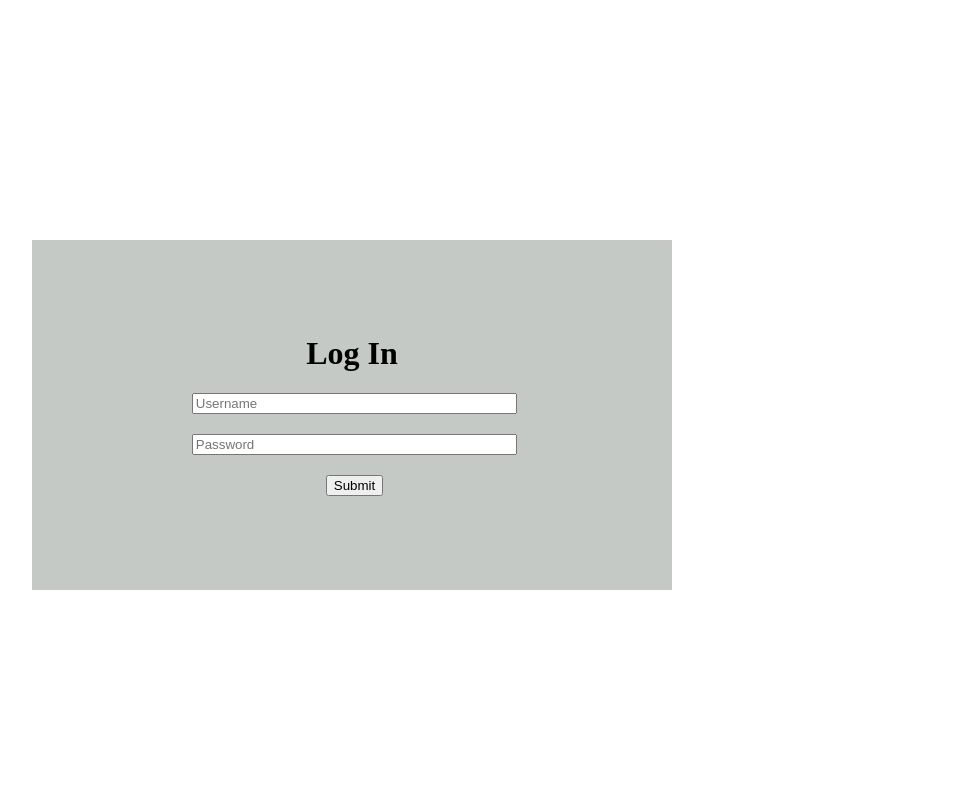
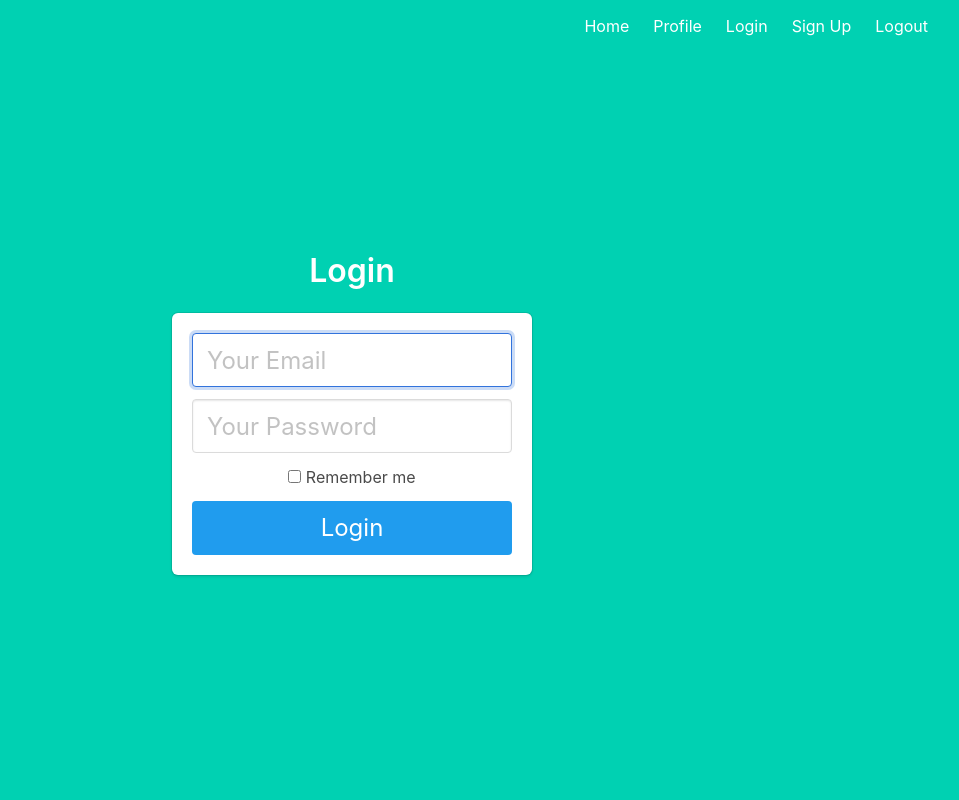
Before and after one commit to Ernest0G/Lab-8, a Flask app: template templates/login.html in a window 1280 px wide. Shown: the whole page, without its empty margins (288-1247 px from the left). Run offline with Flask 2, Linux system fonts and the light colour scheme; the template is opened without the code that fills it, so the values that code supplies are empty.

Commit message:
Create Branch
Focusing entirely on implementing login with a cut down version of the main branch

```diff
--- a/server.py
+++ b/server.py
@@ -1,87 +1,39 @@
-from enum import unique
-from flask import Flask, jsonify, request, render_template, redirect, url_for, session
-from flask_login.utils import login_required
+from flask import Flask
+from flask_login.login_manager import LoginManager
 from flask_sqlalchemy import SQLAlchemy
-from sqlalchemy.orm import backref, relationship
-from flask_login import current_user, login_user, LoginManager
 from flask_admin import Admin
+from flask_admin.contrib.sqla import ModelView
+from flask_login import UserMixin, LoginManager, current_user
 
 app = Flask(__name__)
-app.config["SQLALCHEMY_DATABASE_URI"] = "sqlite:///university.sqlite"
+app.config['SQLALCHEMY_DATABASE_URI'] = 'sqlite:///example.db'
+app.config['SECRET_KEY'] = 'mysecret'
+
 db = SQLAlchemy(app)
+login = LoginManager(app)
 
-login_manager = LoginManager()
-login_manager.init_app(app)
-login_manager.login_view = 'login'
-app.secret_key = 'secret-key'
-
-class Users(db.Model):
-    id = db.Column(db.Integer, primary_key=True)
-    username = db.Column(db.String, unique=True, nullable=False)
-    password = db.Column(db.String, unique=False, nullable=False)
-
-    def __repr__(self):
-        return '<Users %r>' % self.title
-
-    def checkPassword(self,password):
-        return self.password == password
-'''
-class Students(db.Model):
-    id = db.Column(db.Integer, primary_key=True)
-    name = db.Column(db.String, unique=False, nullable=False)
-    user_id = db.Column(db.Integer, db.ForeignKey('Users.id'),unique=True,nullable=False)
-
-    user = db.relationship('Users',backref=db.backref('students',lazy=True))
-
-    def __repr__(self):
-        return '<Students %r>' % self.title
-
-class Enrollment(db.Model):
-    id = db.Column(db.Integer, primary_key=True)
-    class_id = db.Column(db.Integer, db.ForeignKey('Classes.id'),unique=True, nullable=False)
-    student_id = db.Column(db.Integer, db.ForeignKey('Students.id'),unique=True, nullable=False)
-    grade = db.Column(db.Integer, unique=False, nullable=True)
-
-class Classes(db.Model):
-    id = db.Column(db.Integer, primary_key=True)
-    courseName = db.Column(db.String, unique=True, nullable=False)
-    teacher_id = db.Column(db.Integer, db.ForeignKey('Teachers.id'),unique=True, nullable=False)
-    numberEnrolled = db.Column(db.Integer, unique=False, nullable=False)
-    capacity = db.Column(db.Integer, unique=False, nullable=False)
-    time = db.Column(db.String, unique=False, nullable=False)
-
-class Teachers(db.Model):
-    id = db.Column(db.Integer, primary_key=True)
-    name = db.Column(db.String, unique=False, nullable=False)
-    user_id = db.Column(db.Integer, db.ForeignKey('Users.id'),unique=True, nullable=False)
-
-'''
+@login.user_loader
+def load_user(user_id):
+    return Users.query.get(user_id)
 
 
-@app.route('/', endpoint='landing')
-def index():
-    return render_template('login.html')
+class Users(db.Model, UserMixin):
+    id = db.Column(db.Integer, primary_key = True)
+    name = db.Column(db.String)
 
-@app.route('/login', methods =['POST'], endpoint='login')
-def login():
-    if current_user.is_authenticated:
-        return redirect(url_for('/index'))
-    user = Users.query.filter_by(username = request.json['username']).first()
-    if user is None or not user.check_password(request.json['password']):
-        return redirect(url_for('login'))
-    login_user(user)
-    return redirect(url_for('index'))
+class MyModelView(ModelView):
+    def is_accessible(self):
+        return current_user.is_authenticated
 
 
-@app.route('/index', endpoint='index')
-@login_required
-def index():
-    return render_template('index.html')
+admin = Admin(app)
+admin.add_view(MyModelView(Users, db.session))
 
-@login_manager.user_loader
-def load_user(id):
-    return Users.get(id)
-
+@app.route('/login')
+def login():
+    user = Users.query.get(1)
+    login_user(user)
+    return 'Logged in'
 
 if __name__ == '__main__':
-    app.run(host='localhost', port=5000, debug=True)
+    app.run(debug=True)
--- /dev/null
+++ b/templates/base.html
@@ -0,0 +1,51 @@
+<!DOCTYPE html>
+<html>
+
+<head>
+    <meta charset="utf-8">
+    <meta http-equiv="X-UA-Compatible" content="IE=edge">
+    <meta name="viewport" content="width=device-width, initial-scale=1">
+    <title>Flask Auth Example</title>
+    <link rel="stylesheet" href="https://cdnjs.cloudflare.com/ajax/libs/bulma/0.7.2/css/bulma.min.css" />
+</head>
+
+<body>
+    <section class="hero is-primary is-fullheight">
+
+        <div class="hero-head">
+            <nav class="navbar">
+                <div class="container">
+
+                    <div id="navbarMenuHeroA" class="navbar-menu">
+                        <div class="navbar-end">
+                            <a href="{{ url_for('main.index') }}" class="navbar-item">
+                                Home
+                            </a>
+                            <a href="{{ url_for('main.profile') }}" class="navbar-item">
+                                Profile
+                            </a>
+                            <a href="{{ url_for('auth.login') }}" class="navbar-item">
+                                Login
+                            </a>
+                            <a href="{{ url_for('auth.signup') }}" class="navbar-item">
+                                Sign Up
+                            </a>
+                            <a href="{{ url_for('auth.logout') }}" class="navbar-item">
+                                Logout
+                            </a>
+                        </div>
+                    </div>
+                </div>
+            </nav>
+        </div>
+
+        <div class="hero-body">
+            <div class="container has-text-centered">
+               {% block content %}
+               {% endblock %}
+            </div>
+        </div>
+    </section>
+</body>
+
+</html>
--- a/templates/login.html
+++ b/templates/login.html
@@ -1,36 +1,30 @@
-<!DOCTYPE html>
-<html>
+{% extends "base.html" %}
 
-<head>
-
-    <link rel="stylesheet" href="{{ url_for('static',filename='styles/style.css') }}">
-
-</head>
-
-
-<body>
-
-    <div class="content">
-
-        <h1>
-            Log In
-        </h1>
-        <form>
-            <div class="row">
-                <input type="text" class="text-input" id="user-name" placeholder="Username">
+{% block content %}
+<div class="column is-4 is-offset-4">
+    <h3 class="title">Login</h3>
+    <div class="box">
+        <form method="POST" action="/login">
+            <div class="field">
+                <div class="control">
+                    <input class="input is-large" type="email" name="email" placeholder="Your Email" autofocus="">
+                </div>
             </div>
 
-            <div class="row">
-                <input type="password" class="text-input" id="pass-word" placeholder="Password">
+            <div class="field">
+                <div class="control">
+                    <input class="input is-large" type="password" name="password" placeholder="Your Password">
+                </div>
             </div>
-
-            <div class="row">
-                <input type="submit" id="login-submit" onclick="authenticateUser()">
+            <div class="field">
+                <label class="checkbox">
+                    <input type="checkbox">
+                    Remember me
+                </label>
             </div>
+            <button class="button is-block is-info is-large is-fullwidth">Login</button>
         </form>
     </div>
-
-</body>
-<script src="{{ url_for('static',filename='javascript/login.js') }}"></script>
-
-</html>
+    <script src="{{ url_for('static',filename='javascript/login.js') }}"></script>
+</div>
+{% endblock %}
```
Also changed, not shown: auth.py (added, +16 -0 lines), templates/login(old).html (added, +36 -0 lines), example.db (added), login.py (added), templates/adminIndex.html (added), templates/studentIndex.html (added), templates/studentView.html (added), templates/teacherIndex.html (added), 1 other file.
